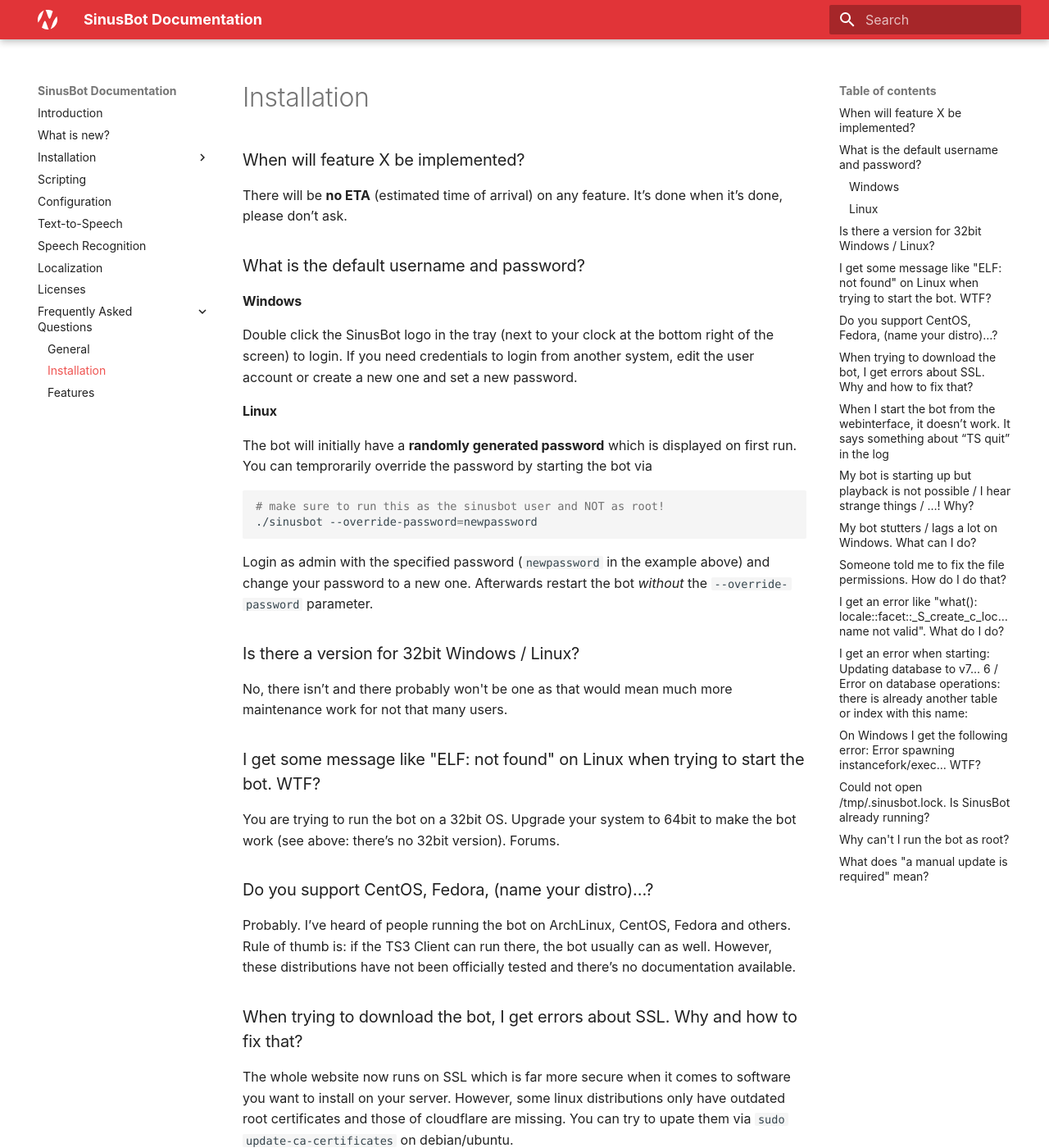
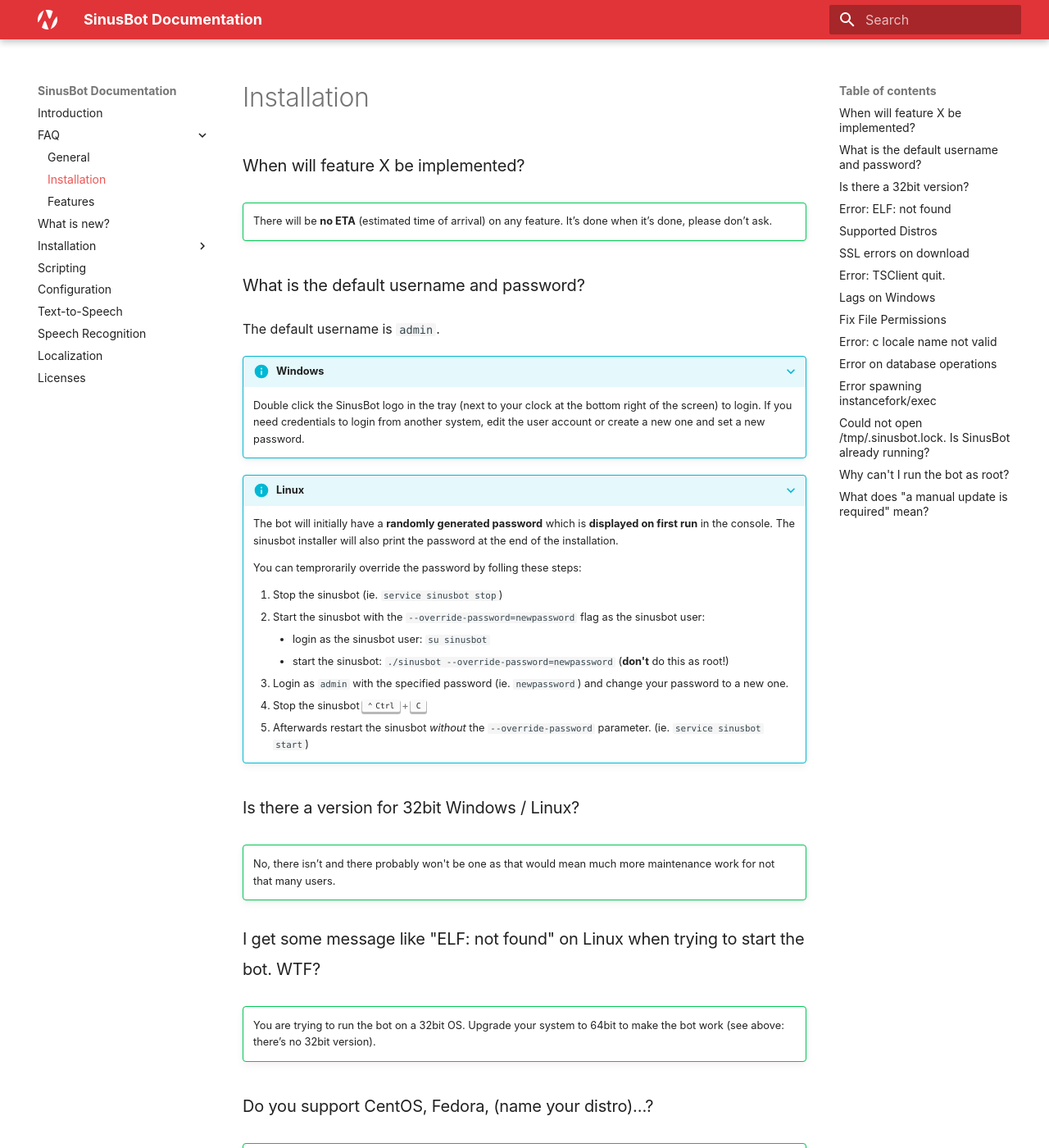
Before and after one commit to SinusBot/docs, an MkDocs documentation site: the page built from docs/faq/installation.md, in a window 1280 px wide and 1400 px high. Shown: the whole window at 82% size. Built offline with MkDocs 1.6.1 and Material for MkDocs 9.7.7, drawn with Linux system fonts in a browser that asks for light colours; some of the changed text lies outside the part shown.

Commit message:
FAQ refactor

````diff
--- a/.travis.yml
+++ b/.travis.yml
@@ -1,6 +1,6 @@
 language: python
 install:
-- pip install mkdocs-material pygments
+- pip install mkdocs-material pygments pymdown-extensions
 script:
 - mkdocs build --verbose --clean
 deploy:
--- a/docs/extra.css
+++ b/docs/extra.css
@@ -15,3 +15,8 @@
         background-color: var(--red);
     }
 }
+
+.md-typeset .headerlink {
+	font: normal 400 2rem "Material Icons";
+	vertical-align: middle;
+}
--- a/docs/faq/installation.md
+++ b/docs/faq/installation.md
@@ -1,138 +1,145 @@
 ### When will feature X be implemented?
 
-There will be **no ETA** (estimated time of arrival) on any feature. It’s done when it’s done, please don’t ask.
+!!! success ""
+    There will be **no ETA** (estimated time of arrival) on any feature. It’s done when it’s done, please don’t ask.
 
 ### What is the default username and password?
 
-#### Windows
+The default username is `admin`.
 
-Double click the SinusBot logo in the tray (next to your clock at the bottom right of the screen) to login. If you need credentials to login from another system, edit the user account or create a new one and set a new password.
+???+ info "Windows"
+    Double click the SinusBot logo in the tray (next to your clock at the bottom right of the screen) to login. If you need credentials to login from another system, edit the user account or create a new one and set a new password.
 
-#### Linux
+???+ info "Linux"
+    The bot will initially have a **randomly generated password** which is **displayed on first run** in the console. The sinusbot installer will also print the password at the end of the installation.
 
-The bot will initially have a **randomly generated password** which is displayed on first run. You can temprorarily override the password by starting the bot via
+    You can temprorarily override the password by folling these steps:
 
-```bash
-# make sure to run this as the sinusbot user and NOT as root!
-./sinusbot --override-password=newpassword
-```
+    1. Stop the sinusbot (ie. `service sinusbot stop`)
+    2. Start the sinusbot with the `--override-password=newpassword` flag as the sinusbot user:
+        - login as the sinusbot user: `su sinusbot`
+        - start the sinusbot: `./sinusbot --override-password=newpassword` (**don't** do this as root!)
+    3. Login as `admin` with the specified password (ie. `newpassword`) and change your password to a new one.
+    4. Stop the sinusbot ++ctrl+c++
+    5. Afterwards restart the sinusbot *without* the `--override-password` parameter. (ie. `service sinusbot start`)
 
-Login as admin with the specified password (`newpassword` in the example above) and change your password to a new one. Afterwards restart the bot *without* the `--override-password` parameter.
+### Is there a version for 32bit Windows / Linux? { #32bit data-toc-label='Is there a 32bit version?' }
 
-### Is there a version for 32bit Windows / Linux?
+!!! success ""
+    No, there isn’t and there probably won't be one as that would mean much more maintenance work for not that many users.
 
-No, there isn’t and there probably won't be one as that would mean much more maintenance work for not that many users.
+### I get some message like "ELF: not found" on Linux when trying to start the bot. WTF? { #elf-not-found data-toc-label='Error: ELF: not found' }
 
-### I get some message like "ELF: not found" on Linux when trying to start the bot. WTF?
+!!! success ""
+    You are trying to run the bot on a 32bit OS. Upgrade your system to 64bit to make the bot work (see above: there’s no 32bit version).
 
-You are trying to run the bot on a 32bit OS. Upgrade your system to 64bit to make the bot work (see above: there’s no 32bit version).
-Forums.
+### Do you support CentOS, Fedora, (name your distro)…? { #distro-support data-toc-label='Supported Distros' }
 
-### Do you support CentOS, Fedora, (name your distro)…?
+!!! success ""
+    Probably. I’ve heard of people running the bot on ArchLinux, CentOS, Fedora and others. Rule of thumb is: if the TS3 Client can run there, the bot usually can as well. However, these distributions have not been officially tested and there’s no documentation available.
 
-Probably. I’ve heard of people running the bot on ArchLinux, CentOS, Fedora and others. Rule of thumb is: if the TS3 Client can run there, the bot usually can as well. However, these distributions have not been officially tested and there’s no documentation available.
+    We provide documentation and support for the latest LTS releases of Debian and Ubuntu.
 
-### When trying to download the bot, I get errors about SSL. Why and how to fix that?
+### When trying to download the bot, I get errors about SSL. Why and how to fix that? { #ssl-errors-on-download data-toc-label='SSL errors on download' }
 
-The whole website now runs on SSL which is far more secure when it comes to software you want to install on your server. However, some linux distributions only have outdated root certificates and those of cloudflare are missing. You can try to upate them via `sudo update-ca-certificates` on debian/ubuntu.
+!!! success ""
+    The whole website now runs on SSL which is far more secure when it comes to software you want to install on your server. However, some linux distributions only have outdated root certificates and those of cloudflare are missing. You can try to upate them via `sudo update-ca-certificates` on debian/ubuntu.
 
-Otherwise, you can try to use `curl -O https://...`
+    Otherwise, you can try to use `curl -O https://...`
 
-### When I start the bot from the webinterface, it doesn’t work. It says something about “TS quit” in the log
+### When I start the bot from the webinterface, it doesn’t work. It says something about “TSClient quit.” in the log { #ts-client-quit data-toc-label='Error: TSClient quit.' }
 
-This can have many reasons. It means that the TeamSpeak client is unable to run or connect to the destination server. You either have not enough free memory, dependencies for the client are missing, or or or. Please search the forum and post your problem along with the log if you cannot find an issue similar to yours.
+!!! success ""
+    This can have many reasons. It means that the TeamSpeak client is unable to run or connect to the destination server. You either have not enough free memory, dependencies for the client are missing, or or or. Please search the forum and post your problem along with the log if you cannot find an issue similar to yours.
 
-Here's a quick checklist:
+    Here's a quick checklist:
 
-- does your server have enough RAM? (at least 300 MB are recommended)
-- did you follow the installation guide thoroughly and installed all required dependencies?
-- do you run the bot on an officially supported OS? Windows, Debian, Ubuntu are officially supported.
-- did you try setting the locale manually like it says in the "Troubleshooting" section of the installation guide?
-- did you copy the plugin like it says in the documentation?
-- make sure the server ip/adress is correct
-- make sure your client is up to date since older versions might be blocked
-- make sure the security level is lower or equal to the clients identity level
+    - does your server have enough RAM? (at least 300 MB are recommended)
+    - did you follow the installation guide thoroughly and installed all required dependencies?
+    - do you run the bot on an officially supported OS? Windows, Debian, Ubuntu are officially supported.
+    - did you try setting the locale manually like it says in the "Troubleshooting" section of the installation guide?
+    - did you copy the plugin like it says in the documentation?
+    - make sure the server ip/adress is correct
+    - make sure your client is up to date since older versions might be blocked
+    - make sure the security level is lower or equal to the clients identity level
 
-### My bot is starting up but playback is not possible / I hear strange things / …! Why?
+### My bot stutters / lags a lot on Windows. What can I do? { #lags-on-windows data-toc-label='Lags on Windows' }
 
-Make sure you copied the plugin like said in the documentation.
+!!! success ""
+    Increase the bots’ priority and also that of the client instances it uses. You can do that within the task manager.
+    You can also try to decrease the setting SampleInterval, adjusting it to `SampleInterval = 40` in your config.ini.
 
-### My bot stutters / lags a lot on Windows. What can I do?
+### Someone told me to fix the file permissions. How do I do that? { #fix-file-permissions data-toc-label='Fix File Permissions' }
 
-Increase the bots’ priority and also that of the client instances it uses. You can do that within the task manager.
-You can also try to decrease the setting SampleInterval, adjusting it to
-SampleInterval = 40 in your config.ini.
+!!! success ""
+    Given your bot has been installed in `/opt/sinusbot` and you've added a user sinusbot with the group sinusbot as well, run the following command with root permissions:
 
-### Someone told me to fix the file permissions. How do I do that?
+        chown -R sinusbot:sinusbot /opt/sinusbot
 
-Given your bot has been installed in `/opt/sinusbot` and you've added a user sinusbot with the group sinusbot as well, run the following command with root permissions:
+### I get an error like "what(): locale::facet::_S_create_c_locale name not valid". What do I do? { #missing-locales data-toc-label='Error: c locale name not valid' }
 
-```bash
-chown -R sinusbot:sinusbot /opt/sinusbot
-```
+!!! success ""
+    Example Error:
 
-### I get an error like "what(): locale::facet::_S_create_c_locale name not valid". What do I do?
+        terminate called after throwing an instance of 'std::runtime_error'
+        what(): locale::facet::_S_create_c_locale name not valid
 
-Example Error:
+    On some minimal installs of Debian or other distributions, the locales are not completely installed / built.
+    This error can be corrected as follow (**run as root**):
 
-```
-terminate called after throwing an instance of 'std::runtime_error'
-what(): locale::facet::_S_create_c_locale name not valid
-```
+    Debian:
 
-On some minimal installs of Debian or other distributions, the locales are not completely installed / built.
-This error can be corrected as follow (**run as root**):
+        apt-get install locales
+        dpkg-reconfigure locales
 
-Debian:
+    Ubuntu:
 
-```bash
-apt-get install locales && dpkg-reconfigure locales
-```
+        apt-get install locales
+        locale-gen en_US.UTF-8
+        update-locale LANG=en_US.UTF-8
+        reboot
 
-Ubuntu:
+### I get an error when starting: Updating database to v7... 6 / Error on database operations: there is already another table or index with this name: { #database-errors data-toc-label='Error on database operations' }
 
-```bash
-apt-get install locales
-locale-gen en_US.UTF-8
-update-locale LANG=en_US.UTF-8
-reboot
-```
+!!! success ""
+    This is a bug in the database upgrade process which happens when you upgrade from <= 0.9.9 to a newer version, go back to <= 0.9.9 and then try to upgrade again (or more likely: when starting the bot via ./ts3bot, even when the newer version ./sinusbot is installed).
 
-### I get an error when starting: Updating database to v7... 6 / Error on database operations: there is already another table or index with this name:
+    To get around this, please carefully do the following:
 
-This is a bug in the database upgrade process which happens when you upgrade from <= 0.9.9 to a newer version, go back to <= 0.9.9 and then try to upgrade again (or more likely: when starting the bot via ./ts3bot, even when the newer version ./sinusbot is installed).
+    - stop the bot process completely
+    - edit your config.ini and add `Pragma = 7` at the top
+    - start the bot and wait 2-3 minutes
+    - shut down the bot again
+    - remove that Pragma entry (this is really important)
+    - start the bot normally
 
-To get around this, please carefully do the following:
+    That should fix it.
 
-- stop the bot process completely
-- edit your config.ini and add `Pragma = 7` at the top
-- start the bot and wait 2-3 minutes
-- shut down the bot again
-- remove that Pragma entry (this is really important)
-- start the bot normally
+### On Windows I get the following error: Error spawning instancefork/exec... WTF? { #error-spawning-instancefork-exec data-toc-label='Error spawning instancefork/exec' }
 
-That should fix it.
-
-### On Windows I get the following error: Error spawning instancefork/exec... WTF?
-
-Most people who see this error have the compatibility mode enabled for either the bot or the TS3 client. Please disable the compatibility mode and try again.
+!!! success ""
+    Most people who see this error have the compatibility mode enabled for either the bot or the TS3 client. Please disable the compatibility mode and try again.
 
 ### Could not open /tmp/.sinusbot.lock. Is SinusBot already running?
 
-Remove the file with rm /tmp/.sinusbot.lock and make sure not to run the bot as root.
+!!! success ""
+    Remove the file with `rm /tmp/.sinusbot.lock` and make sure **not** to run the bot as root.
 
 ### Why can't I run the bot as root?
 
-Unnecessarily running software with the root user is a potential security risk and is generally considered bad practice.
+!!! success ""
+    Unnecessarily running software with the root user is a potential security risk and is generally considered bad practice.
 
-You should always run any program with the least amount of permissions required.
+    You should always run any program with the least amount of permissions required.
 
 **So how can I run the bot then?**
 
-Start the bot with another user or [use a startscipt](../../installation/linux/#using-a-startscript) to run the bot.
-You'll have to change the ownership of the entire folder to the new user.
+!!! success ""
+    Start the bot with another user or [use a startscipt](../../installation/linux/#using-a-startscript) to run the bot.
+    You'll have to change the ownership of the entire folder to the new user.
 
 ### What does "a manual update is required" mean?
 
-This error message appears when the time of your server is not accurate.
-To fix this issue set the correct time and configure ntp to keep it synced properly.
+!!! success ""
+    This error message appears when the time of your server is not accurate.
+    To fix this issue set the correct time and configure ntp to keep it synced properly.
--- a/mkdocs.yml
+++ b/mkdocs.yml
@@ -4,6 +4,10 @@
 edit_uri: https://github.com/SinusBot/docs/edit/master/docs/
 nav:
   - 'Introduction': 'index.md'
+  - 'FAQ':
+    - 'General': 'faq/general.md'
+    - 'Installation': 'faq/installation.md'
+    - 'Features': 'faq/features.md'
   - 'What is new?': 'whatsnew.md'
   - 'Installation':
     - 'Linux': 'installation/linux.md'
@@ -20,10 +24,6 @@
   - 'Speech Recognition': 'speechrecognition.md'
   - 'Localization': 'locales.md'
   - 'Licenses': 'licenses.md'
-  - 'Frequently Asked Questions':
-    - 'General': 'faq/general.md'
-    - 'Installation': 'faq/installation.md'
-    - 'Features': 'faq/features.md'
 theme:
   name: 'material'
   font: false
@@ -32,8 +32,14 @@
   palette:
     primary: 'red'
     accent: 'red'
-markdown_extensions:
+markdown_extensions: # see https://python-markdown.github.io/extensions/, https://facelessuser.github.io/pymdown-extensions/
   - codehilite
+  - admonition
+  - attr_list
+  - pymdownx.details
+  - pymdownx.keys
+  - toc:
+      permalink: "\ue157"
 extra_css:
   - extra.css
 extra:
````
Also changed, not shown: docs/faq/features.md (+15 -13 lines), docs/faq/general.md (+73 -75 lines), docs/installation/linux.md (+10 -8 lines).
